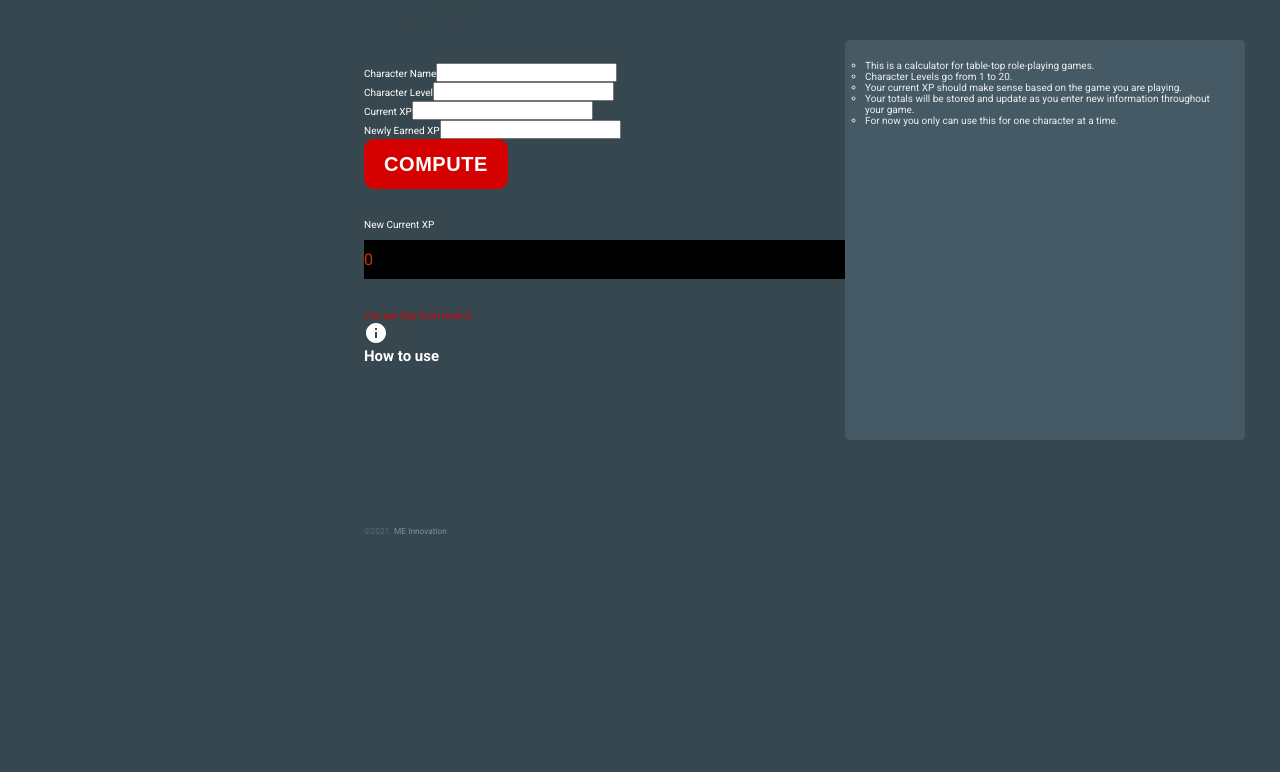
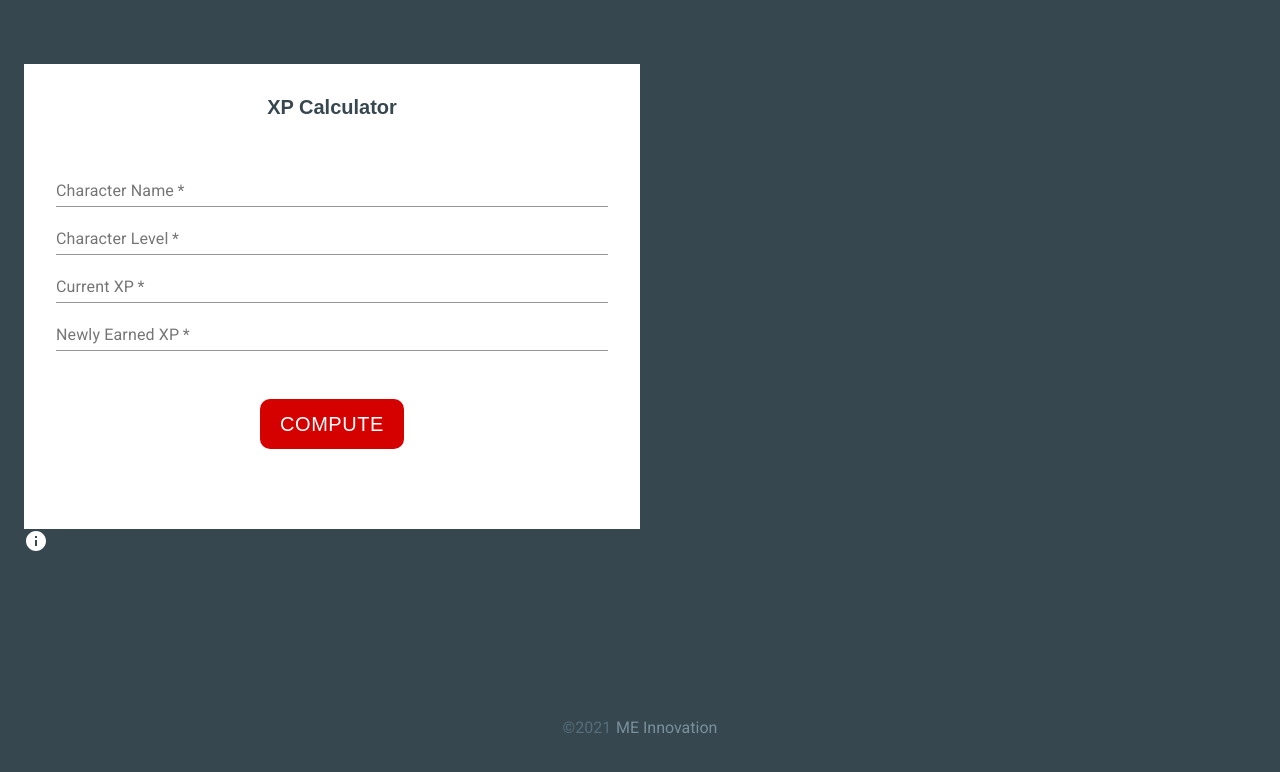
Before and after one commit to mse2321/xp-calculator, a React (Create React App) app: page / in a window 1280 px wide. Shown: the top 772 px of the page. Built offline with nearby package versions, Linux system fonts and the light colour scheme.

Commit message:
functionality is good. Now working with CSS

```diff
--- a/src/App.jsx
+++ b/src/App.jsx
@@ -1,25 +1,37 @@
+import { useState } from 'react';
 import Header from './components/Header';
 import Footer from './components/Footer';
 import Sidebar from './components/Sidebar';
 import Calculator from './components/Calculator';
 import Container from '@material-ui/core/Container';
 import Grid from '@material-ui/core/Grid';
-
+import InfoIcon from '@material-ui/icons/Info';
 import './scss/styles.scss';
 
 const App = () => {
+  const [showSidebar, toggleShowSidebar] = useState(false);
+
+  const showInstructions = () => {
+    toggleShowSidebar(!showSidebar);
+  }
+
   return (
-    <Container maxWidth="sm">
-      <Grid container id="content_wrap">
-        <Grid item xs={12} xl={7}>
-          <Header />
-          <Calculator />
+    <Container className="calculator_container">
+      <Grid container>
+        <Grid item xs={12} xl={9}>
+          <div id="content_wrap">
+            <Header />
+            <Calculator />
+          </div>
         </Grid>
-        <Grid item className="sidebar_container" xs={12} xl={5}>
-          <Sidebar />
+        <Grid item className="sidebar_container" xs={12} xl={3}>
+          <InfoIcon type="button" onClick={() => showInstructions()} />
+          {
+            showSidebar && <Sidebar />
+          }
         </Grid>
-        <Footer />
       </Grid>
+      <Footer />
     </Container>
   );
 }
--- a/src/components/Calculator.jsx
+++ b/src/components/Calculator.jsx
@@ -1,79 +1,77 @@
-import { useState } from 'react';
+import React, { useState, useRef, useEffect } from 'react';
 import data from '../data/xpValues.json';
 import Button from '@material-ui/core/Button';
+import TextField from '@material-ui/core/TextField';
 
 const Calculator = () => {
     const [totalXp, setTotalXp] = useState(0);
     const [neededXp, setNeededXp] = useState(0);
-    const [nextLevel, setNextLevel] = useState(0);
+    const [nextLevel, setNextLevel] = useState(1);
     const [nextLevelXp, setNextLevelXp] = useState(0);
     const [characterName, setCharacterName] = useState('');
-    const [characterLevel, setCharacterLevel] = useState(0);
+    const [characterLevel, setCharacterLevel] = useState(1);
     const [currentXp, setCurrentXp] = useState(0);
     const [newXp, setNewXp] = useState(0);
     const [xpValues] = useState(data.xpValues);
 
-    const levelXpFinder = () => {
-        let levelObject = xpValues.find(obj => obj.level === nextLevel);
+    const currentXpValues = useRef(currentXp);
 
-        console.log(nextLevel);
-        console.log(levelObject);
+    useEffect(() => {
+        if(currentXpValues.current !== 0) {
+            setTotalXp(currentXp + newXp);
+            setNextLevel(characterLevel + 1);
 
-        let startingXp = levelObject?.startingXP;
-        console.log(startingXp);
+            // takes the current user's xp + 1 and finds the corresponding xp total
+            let levelObject = xpValues.find(obj => obj.level === characterLevel + 1);
+            let startingXp = levelObject.startingXP;
 
-        setNextLevelXp(startingXp);
-        return startingXp;
-    }
+            setNextLevelXp(startingXp);
+            setNeededXp(startingXp - totalXp);
+
+            totalXp >= nextLevelXp && setNextLevel(nextLevel + 1);
+        } else {
+            console.log('something went wrong')
+        }
+    }, [
+        setNextLevel,
+        setTotalXp,
+        setNeededXp,
+        xpValues,
+        totalXp,
+        newXp,
+        currentXp,
+        nextLevelXp,
+        nextLevel,
+        characterLevel,
+    ]);
 
     const handleCalc = () => {
         setCharacterName(document.getElementById('charName').value);
         setCharacterLevel(parseInt(document.getElementById('charLevel').value));
         setCurrentXp(parseInt(document.getElementById('currXp').value));
         setNewXp(parseInt(document.getElementById('newXp').value));
-
-        // takes the current user's xp + 1 and finds the corresponding xp total
-        setNextLevel(characterLevel + 1);
-        setTotalXp(currentXp + newXp);
-
-        console.log(nextLevelXp);
-
-        setNeededXp(levelXpFinder() - totalXp);
-        totalXp >= nextLevelXp && setNextLevel(nextLevel + 1);
-
-        console.log(nextLevelXp);
-        console.log(totalXp);
     };
 
     return (
         <section>
             <div className="content_wrap">
-                <div className="md-block">
-                    <label htmlFor="charName">Character Name</label>
-                    <input type="text" id="charName" data-inset="true" />
-                </div>
-                <div className="md-block">
-                    <label htmlFor="charLevel">Character Level</label>
-                    <input type="number" id="charLevel" data-inset="true" />
-                </div>
-                <div className="md-block">
-                    <label htmlFor="currXp">Current XP</label>
-                    <input type="number" id="currXp" data-inset="true" />
-                </div>
-                <div className="md-block">
-                    <label htmlFor="newXp">Newly Earned XP</label>
-                    <input type="number" id="newXp" data-inset="true" />
-                </div>
-                <Button type="submit" id="submit" onClick={() => handleCalc()}>Compute</Button>
-                <br />
-                <label htmlFor="newTotalXp">New Current XP</label>
-                <div id="newTotalXp">
-                    { totalXp }
-                </div>
-                <br />
-                <div id="nextLevelCalc">
-                    <p>You are&nbsp;{ neededXp }xp from level&nbsp;{ nextLevel }.</p>
-                </div>
+                <form action="#" noValidate autoComplete="off">
+                    <TextField id="charName" className="inputs" fullWidth={true} label="Character Name" required />
+                    <TextField id="charLevel" className="inputs" fullWidth={true} label="Character Level" required />
+                    <TextField id="currXp" className="inputs" fullWidth={true} label="Current XP" required />
+                    <TextField id="newXp" className="inputs" fullWidth={true} label="Newly Earned XP" required />
+                    <Button type="submit" id="submit" onClick={() => handleCalc()}>Compute</Button>
+                </form>
+                {
+                    neededXp !== 0 && <React.Fragment>
+                        <div id="newTotalXp">{ totalXp }</div><br />
+                    </React.Fragment>
+                }
+                {
+                   neededXp !== 0 && <div id="nextLevelCalc">
+                        <p>You are&nbsp;{ neededXp }xp from level&nbsp;{ nextLevel }.</p>
+                    </div>
+                }
             </div>
         </section>
     );
--- a/src/components/Sidebar.jsx
+++ b/src/components/Sidebar.jsx
@@ -1,15 +1,9 @@
-import InfoIcon from '@material-ui/icons/Info';
 
 const Sidebar = () => {
 
-  const showInstructions = () => {
-    console.log('Im here');
-  }
-
   return (
     <aside>
-        <InfoIcon type="button" onClick={() => showInstructions()} />
-        <div >
+        <div>
           <h2>How to use</h2>
           <ul id="instructions">
               <li>This is a calculator for table-top role-playing games.</li>
--- a/src/scss/partials/_calculator.scss
+++ b/src/scss/partials/_calculator.scss
@@ -7,9 +7,8 @@
 #submit {
 	height: 50px;
 	font-family: 'Press Start 2P', sans-serif;
-	font-weight: 900;
 	font-size: 20px;
-	margin-bottom: 30px;
+	margin: $base-unit * 3 0;
 	padding: 0 20px;
 	background-color: #D50000;
 	color: white;
--- a/src/scss/partials/_footer.scss
+++ b/src/scss/partials/_footer.scss
@@ -2,6 +2,8 @@ footer {
 	margin-top: $base-unit * 10;
 	color: #546E7A;
 	padding-bottom: $base-unit;
+	text-align: center;
+	font-size: $base-font-unit * 1.2;
 
 	a { margin-left: $base-unit * 0.3; }
 }
--- a/src/scss/partials/_global.scss
+++ b/src/scss/partials/_global.scss
@@ -15,22 +15,19 @@ body {
 	z-index: 0;
 	min-height: 100%;
 }
-#container {
-	text-align: center;
-	font-family: 'Roboto', sans-serif;
-	padding-top: 70px;
-	padding-bottom: 20px;
-	-webkit-transition: opacity .6s;
-	-moz-transition: opacity .6s;
-	-o-transition: opacity .6s;
-	transition: opacity .6s;
-}
+
 h1 {
 	color: #37474F;
 	font-family: 'Press Start 2P', sans-serif;
 	margin-bottom: 40px;
 	margin-top: 0;
 }
+
+.calculator_container {
+	padding-top: $base-unit * 4;
+}
+
+
 .loading {
 	text-align: center;
 	padding-top: 20%;
@@ -60,8 +57,17 @@ a {
 	text-decoration: none;
 	color: #78909C;
 }
-.content_wrap {
+#content_wrap {
 	z-index: 500;
+	text-align: center;
+	font-family: 'Roboto', sans-serif;
+	-webkit-transition: opacity .6s;
+	-moz-transition: opacity .6s;
+	-o-transition: opacity .6s;
+	transition: opacity .6s;
+	background-color: white;
+	padding: $base-unit * 2;
+	width: 50%;
 }
 .hidden {
 	visibility: hidden;
```
